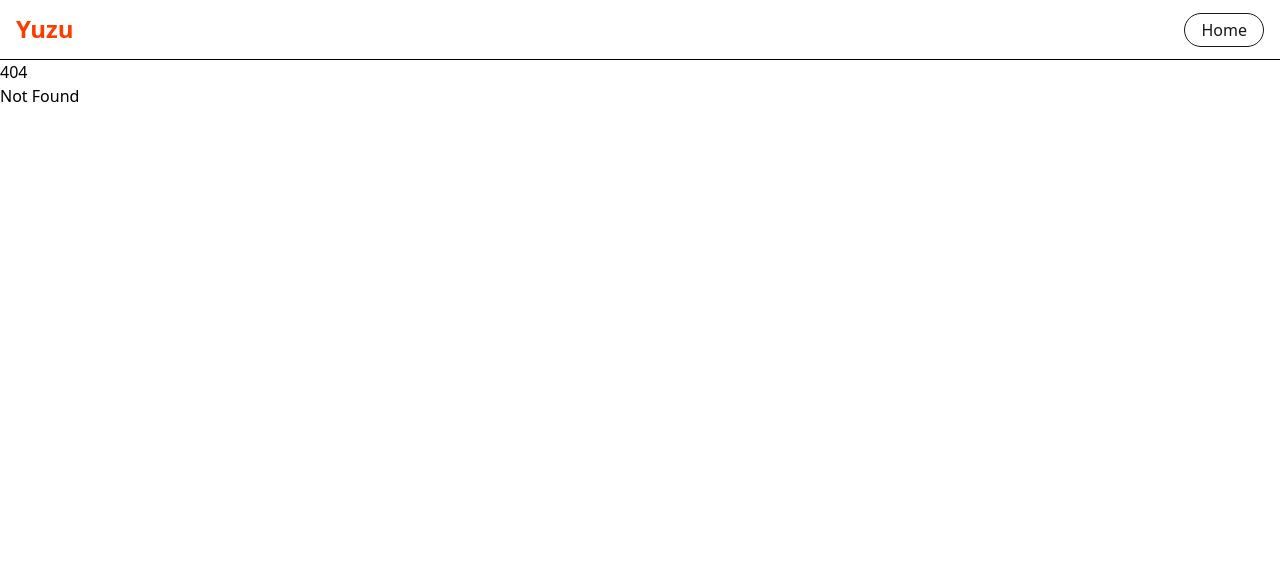
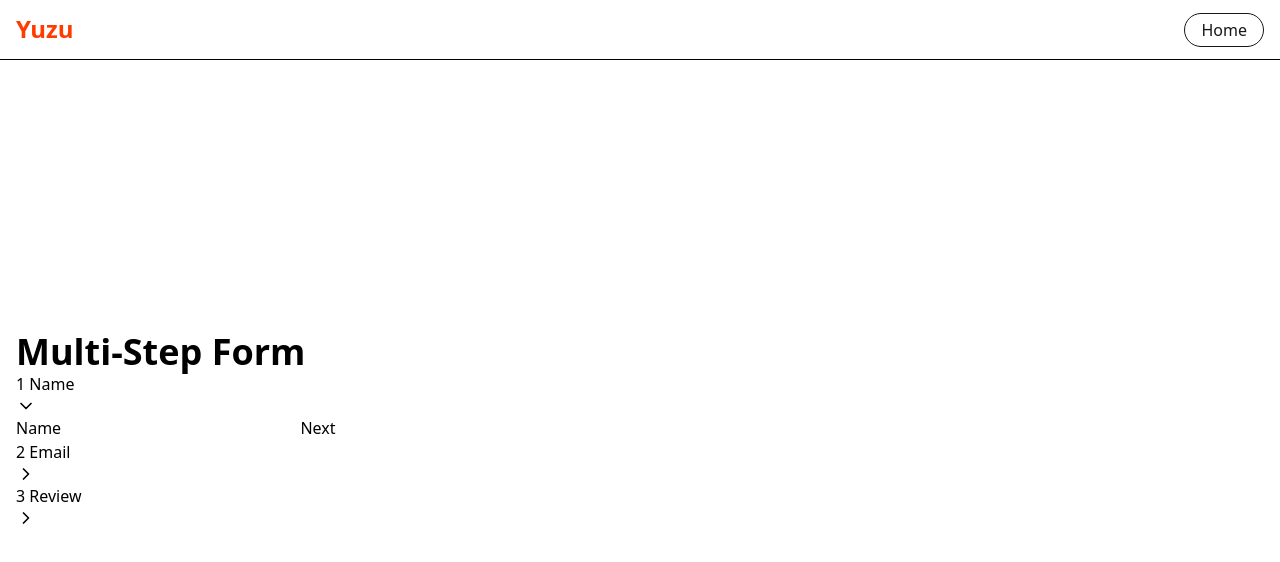
Before and after one commit to chrisknsmn/yuzu, a SvelteKit app: page /form in a window 1280 px wide. Before the commit this address had no page. Shown: the top 562 px of the page. Built offline with nearby package versions, Linux system fonts and the light colour scheme.

Commit message:
Create +page.svelte

```diff
--- /dev/null
+++ b/src/routes/form/+page.svelte
@@ -0,0 +1,69 @@
+<script lang="ts">
+	import Section from '$lib/components/Section.svelte';
+	import Title from '$lib/components/Title.svelte';
+	import { ChevronDown, ChevronRight } from 'lucide-svelte';
+
+	let currentStep = $state(1);
+	let formData = $state({
+		name: '',
+		email: ''
+	});
+
+	const steps = [
+		{ id: 1, title: 'Name' },
+		{ id: 2, title: 'Email' },
+		{ id: 3, title: 'Review' }
+	];
+
+	function goToStep(id: number) {
+		if (id <= currentStep || id === currentStep + 1) {
+			currentStep = id;
+		}
+	}
+
+	function handleSubmit() {
+		console.log('Form submitted');
+	}
+</script>
+
+<Section>
+	<Title>Multi-Step Form</Title>
+
+	{#each steps as step}
+		<div>
+			<button onclick={() => goToStep(step.id)} disabled={step.id > currentStep + 1}>
+				<span>{step.id}</span>
+				<span>{step.title}</span>
+				{#if currentStep === step.id}
+					<ChevronDown size={20} />
+				{:else}
+					<ChevronRight size={20} />
+				{/if}
+			</button>
+
+			{#if currentStep === step.id}
+				<div>
+					{#if step.id === 1}
+						<label>
+							Name
+							<input type="text" bind:value={formData.name} />
+						</label>
+						<button onclick={() => goToStep(2)}>Next</button>
+					{:else if step.id === 2}
+						<label>
+							Email
+							<input type="email" bind:value={formData.email} />
+						</label>
+						<button onclick={() => goToStep(1)}>Previous</button>
+						<button onclick={() => goToStep(3)}>Next</button>
+					{:else if step.id === 3}
+						<p><strong>Name:</strong> {formData.name}</p>
+						<p><strong>Email:</strong> {formData.email}</p>
+						<button onclick={() => goToStep(2)}>Previous</button>
+						<button onclick={handleSubmit}>Submit</button>
+					{/if}
+				</div>
+			{/if}
+		</div>
+	{/each}
+</Section>
```
